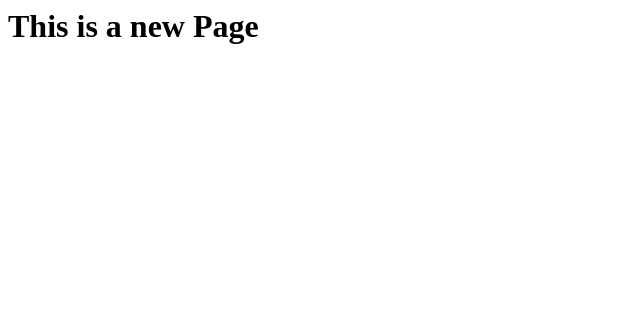
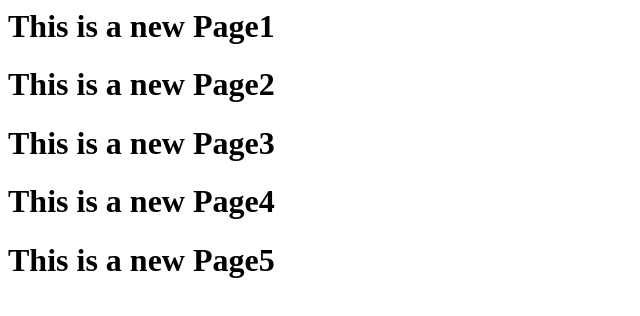
Before and after one commit to TanmayKaushikSarma1/ClassPractice, a plain HTML site: page index.html in a window 1280 px wide. Shown: the whole page, without its empty margins (0-640 px from the left). Drawn offline with Linux system fonts and the light colour scheme.

Commit message:
Update index.html

```diff
--- a/index.html
+++ b/index.html
@@ -1 +1,5 @@
-<h1>This is a new Page</h1>
+<h1>This is a new Page1</h1>
+<h1>This is a new Page2</h1>
+<h1>This is a new Page3</h1>
+<h1>This is a new Page4</h1>
+<h1>This is a new Page5</h1>
```
